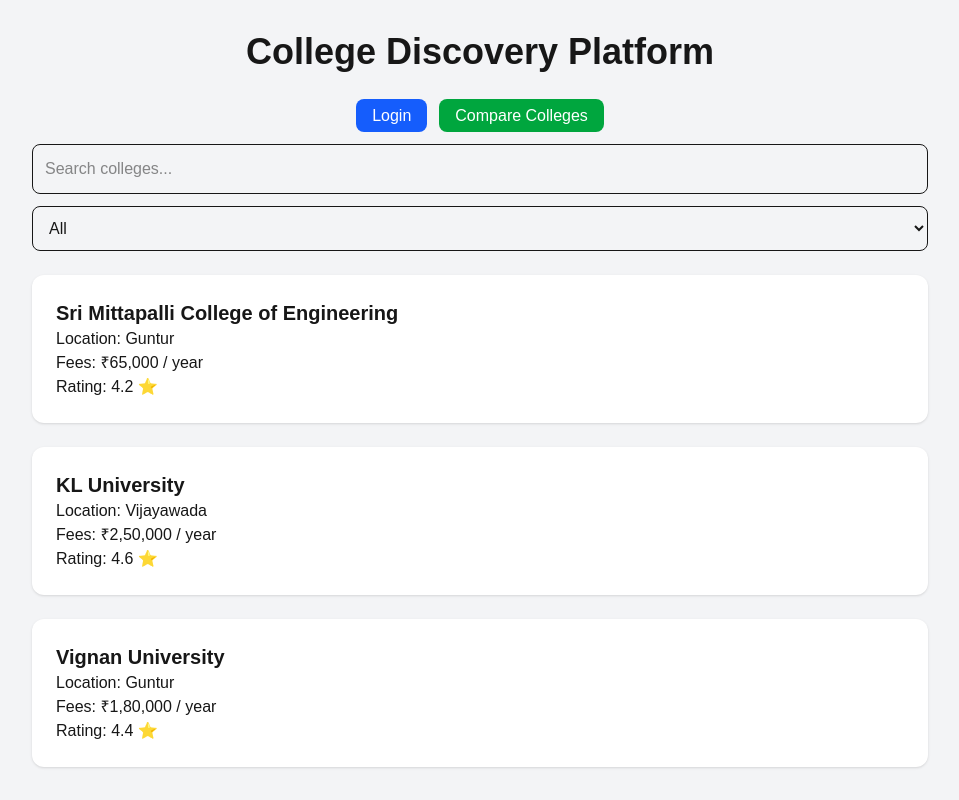
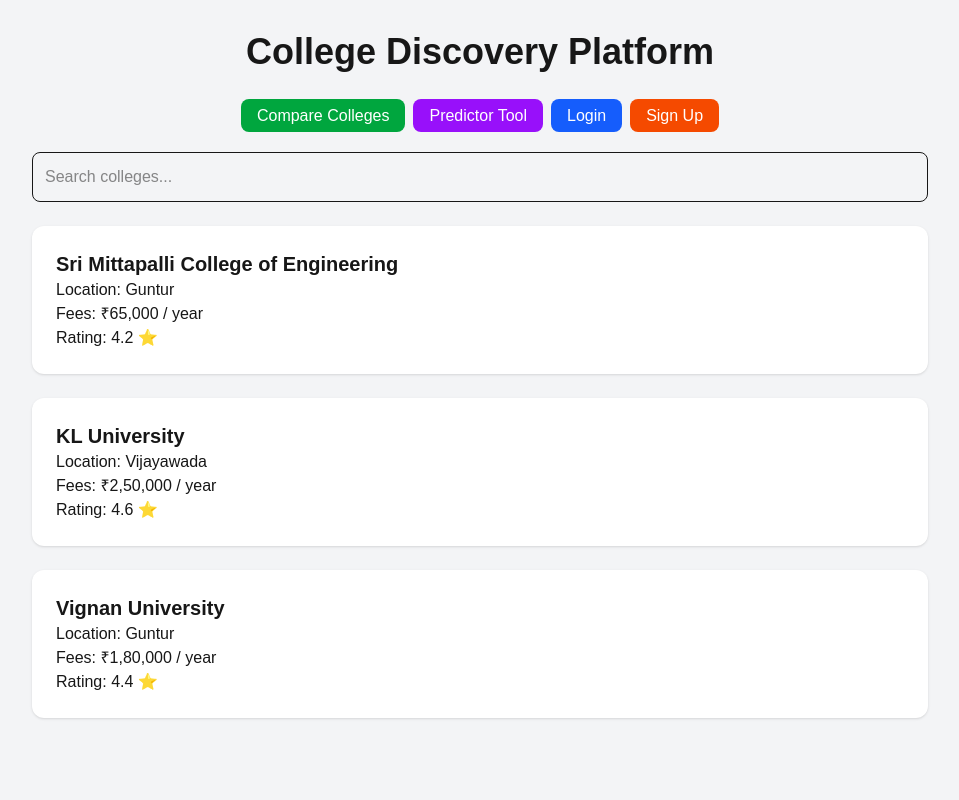
Before and after one commit to sujitha611/college-discovery-platform, a Next.js app: page / in a window 1280 px wide. Shown: the whole page, without its empty margins (160-1119 px from the left). Built offline with nearby package versions, Linux system fonts and the light colour scheme.

Commit message:
Added predictor and signup pages

```diff
--- a/app/page.tsx
+++ b/app/page.tsx
@@ -29,12 +29,9 @@
 
 export default function Home() {
   const [search, setSearch] = useState("");
-  const [location, setLocation] = useState("All");
 
-  const filteredColleges = colleges.filter(
-    (college) =>
-      college.name.toLowerCase().includes(search.toLowerCase()) &&
-      (location === "All" || college.location === location)
+  const filteredColleges = colleges.filter((college) =>
+    college.name.toLowerCase().includes(search.toLowerCase())
   );
 
   return (
@@ -43,19 +40,33 @@
         College Discovery Platform
       </h1>
 
-      <div className="text-center mb-4">
+      <div className="text-center mb-6 space-x-2">
+        <Link
+          href="/compare"
+          className="bg-green-600 text-white px-4 py-2 rounded-lg"
+        >
+          Compare Colleges
+        </Link>
+
+        <Link
+          href="/predictor"
+          className="bg-purple-600 text-white px-4 py-2 rounded-lg"
+        >
+          Predictor Tool
+        </Link>
+
         <Link
           href="/login"
-          className="bg-blue-600 text-white px-4 py-2 rounded-lg mr-3"
+          className="bg-blue-600 text-white px-4 py-2 rounded-lg"
         >
           Login
         </Link>
 
         <Link
-          href="/compare"
-          className="bg-green-600 text-white px-4 py-2 rounded-lg"
+          href="/signup"
+          className="bg-orange-600 text-white px-4 py-2 rounded-lg"
         >
-          Compare Colleges
+          Sign Up
         </Link>
       </div>
 
@@ -67,16 +78,6 @@
           onChange={(e) => setSearch(e.target.value)}
           className="w-full p-3 border rounded-lg"
         />
-
-        <select
-          value={location}
-          onChange={(e) => setLocation(e.target.value)}
-          className="w-full p-3 border rounded-lg mt-3"
-        >
-          <option>All</option>
-          <option>Guntur</option>
-          <option>Vijayawada</option>
-        </select>
       </div>
 
       <div className="max-w-4xl mx-auto grid gap-6">
@@ -86,7 +87,6 @@
               <h2 className="text-xl font-semibold">
                 {college.name}
               </h2>
-
               <p>Location: {college.location}</p>
               <p>Fees: {college.fees}</p>
               <p>Rating: {college.rating}</p>
--- /dev/null
+++ b/app/predictor/page.tsx
@@ -0,0 +1,51 @@
+"use client";
+
+import { useState } from "react";
+
+export default function PredictorPage() {
+  const [rank, setRank] = useState("");
+  const [result, setResult] = useState("");
+
+  const predictCollege = () => {
+    const r = Number(rank);
+
+    if (r <= 1000) {
+      setResult("KL University");
+    } else if (r <= 5000) {
+      setResult("Vignan University");
+    } else {
+      setResult("Sri Mittapalli College of Engineering");
+    }
+  };
+
+  return (
+    <main className="min-h-screen bg-gray-100 p-8">
+      <div className="max-w-lg mx-auto bg-white p-8 rounded-xl shadow">
+        <h1 className="text-3xl font-bold mb-4">
+          College Predictor
+        </h1>
+
+        <input
+          type="number"
+          placeholder="Enter Rank"
+          value={rank}
+          onChange={(e) => setRank(e.target.value)}
+          className="w-full border p-2 rounded mb-4"
+        />
+
+        <button
+          onClick={predictCollege}
+          className="bg-blue-600 text-white px-4 py-2 rounded"
+        >
+          Predict College
+        </button>
+
+        {result && (
+          <p className="mt-4 text-green-600">
+            Recommended College: {result}
+          </p>
+        )}
+      </div>
+    </main>
+  );
+}
--- /dev/null
+++ b/app/signup/page.tsx
@@ -0,0 +1,33 @@
+export default function SignupPage() {
+  return (
+    <main className="min-h-screen flex items-center justify-center bg-gray-100">
+      <div className="bg-white p-8 rounded-xl shadow w-96">
+        <h1 className="text-2xl font-bold mb-4 text-center">
+          Sign Up
+        </h1>
+
+        <input
+          type="text"
+          placeholder="Full Name"
+          className="w-full border p-2 mb-3 rounded"
+        />
+
+        <input
+          type="email"
+          placeholder="Email"
+          className="w-full border p-2 mb-3 rounded"
+        />
+
+        <input
+          type="password"
+          placeholder="Password"
+          className="w-full border p-2 mb-3 rounded"
+        />
+
+        <button className="w-full bg-green-600 text-white p-2 rounded">
+          Create Account
+        </button>
+      </div>
+    </main>
+  );
+}
```
